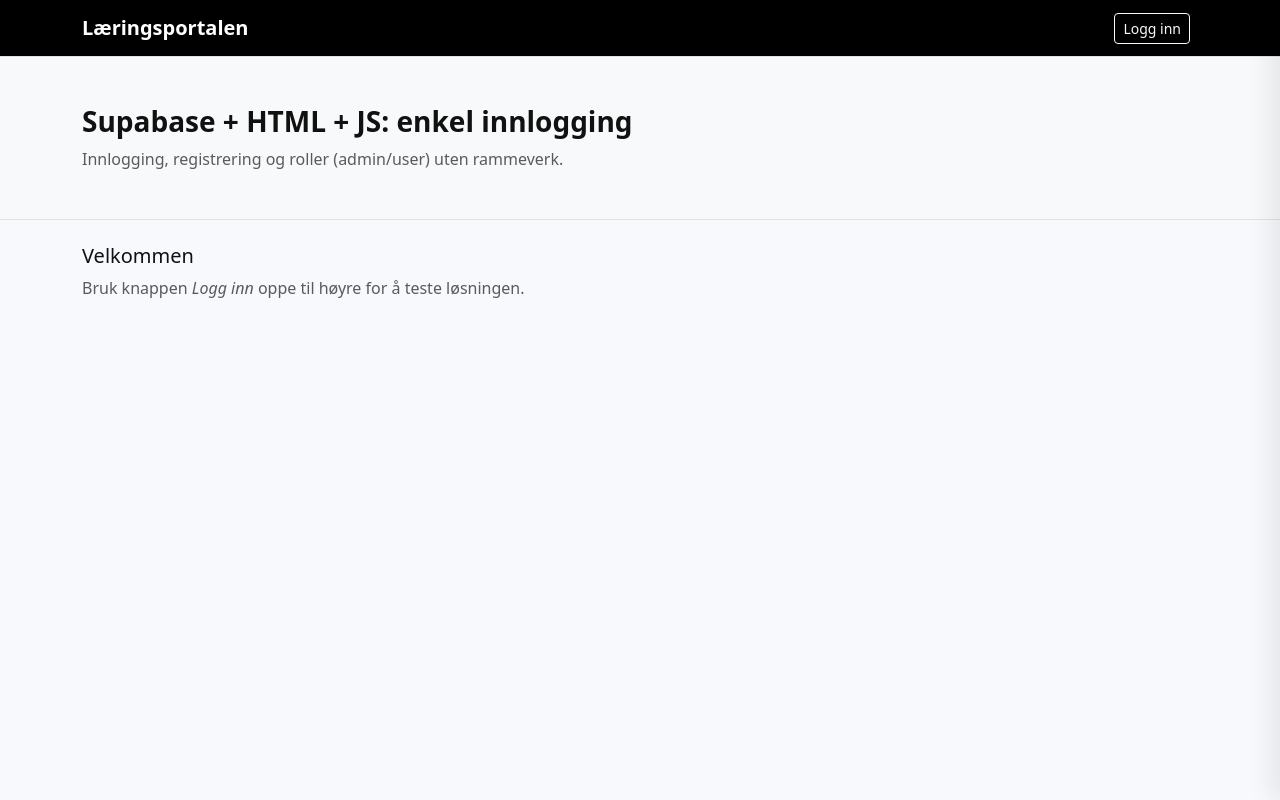
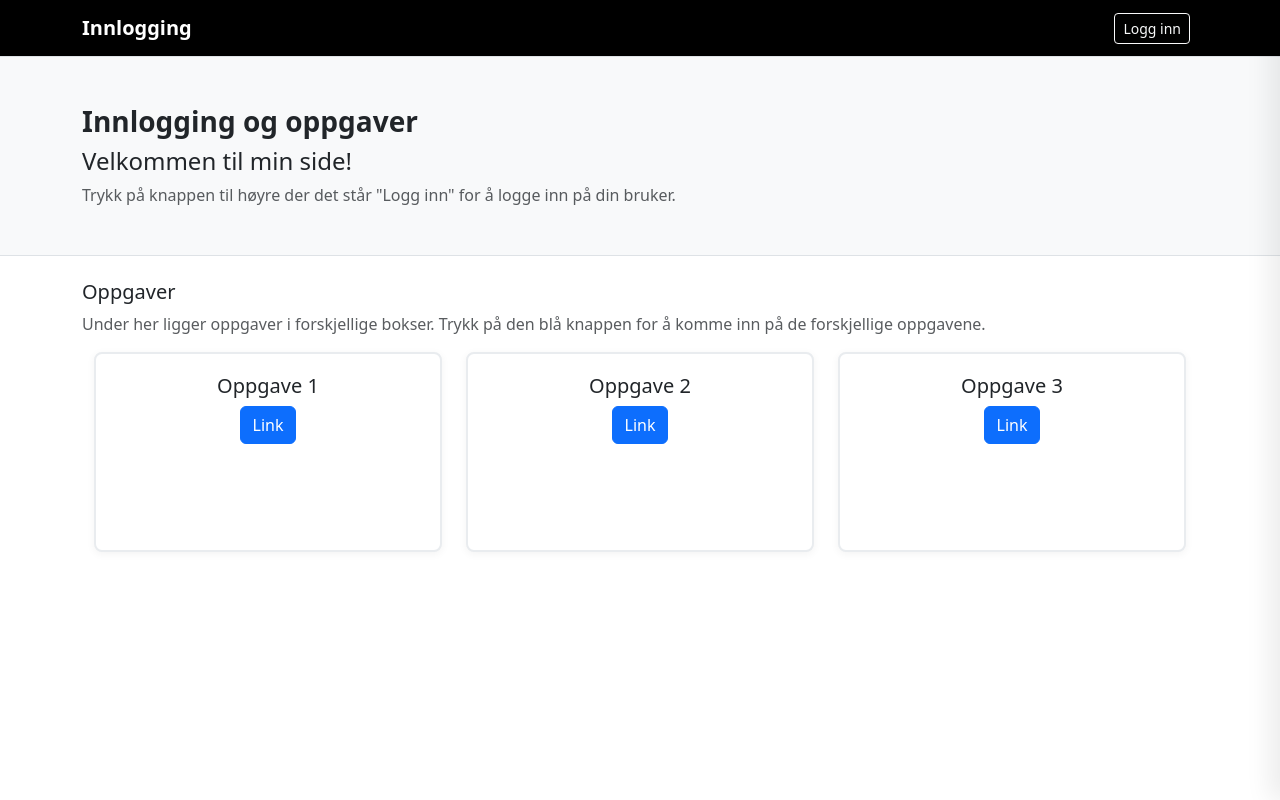
Before and after one commit to Kolstad08/kolstad08.github.io, a plain HTML site: page index.html in a window 1280 px wide. Drawn offline with nearby package versions, Linux system fonts and the light colour scheme; a script that the page names is missing.

Commit message:
Add files via upload
lagt til bokser med tekst

```diff
--- a/index.html
+++ b/index.html
@@ -9,6 +9,12 @@
       rel="stylesheet"
     />
     <link href="style.css" rel="stylesheet" />
+    <link
+      href="https://cdn.jsdelivr.net/npm/bootstrap@5.3.8/dist/css/bootstrap.min.css"
+      rel="stylesheet"
+      integrity="sha384-sRIl4kxILFvY47J16cr9ZwB07vP4J8+LH7qKQnuqkuIAvNWLzeN8tE5YBujZqJLB"
+      crossorigin="anonymous"
+    />
   </head>
 
   <body>
@@ -19,7 +25,7 @@
     >
       <div class="container d-flex justify-content-between align-items-center">
         <a class="navbar-brand fw-semibold text-white" href="index.html"
-          >Læringsportalen</a
+          >Innlogging</a
         >
         <div>
           <button id="authOpenBtn" class="btn btn-sm btn-outline-light">
@@ -33,18 +39,44 @@
     <!-- HERO -->
     <header class="py-5 bg-light border-bottom">
       <div class="container">
-        <h1 class="h3 fw-bold">Supabase + HTML + JS: enkel innlogging</h1>
+        <h1 class="h3 fw-bold">Innlogging og oppgaver</h1>
+        <h4>Velkommen til min side!</h4>
         <p class="text-muted mb-0">
-          Innlogging, registrering og roller (admin/user) uten rammeverk.
+          Trykk på knappen til høyre der det står "Logg inn" for å logge inn på
+          din bruker.
         </p>
       </div>
     </header>
 
     <main class="container py-4">
-      <h2 class="h5">Velkommen</h2>
+      <h2 class="h5">Oppgaver</h2>
       <p class="text-muted">
-        Bruk knappen <em>Logg inn</em> oppe til høyre for å teste løsningen.
+        Under her ligger oppgaver i forskjellige bokser. Trykk på den blå
+        knappen for å komme inn på de forskjellige oppgavene.
       </p>
+
+      <div class="container">
+        <div class="row g-4">
+          <div class="col-md-4">
+<div class="col">
+  <h5>Oppgave 1</h5>
+<a class="btn btn-primary" href="#" role="button">Link</a>
+</div>
+          </div>
+          <div class="col-md-4">
+<div class="col">
+  <h5>Oppgave 2</h5>
+<a class="btn btn-primary" href="#" role="button">Link</a>
+</div>
+          </div>
+          <div class="col-md-4">
+<div class="col">
+  <h5>Oppgave 3</h5>
+<a class="btn btn-primary" href="#" role="button">Link</a>
+</div>
+          </div>
+        </div>
+      </div>
     </main>
 
     <!-- INNLOGGINGSPANEL (skjult) -->
@@ -117,9 +149,7 @@
             <button class="btn btn-dark w-100 mb-2" type="submit">
               Opprett profil
             </button>
-            <div class="text-muted small">
-              Admin settes automatisk til e-posten du oppga i SQL-koden.
-            </div>
+            <div class="text-muted small"></div>
             <div id="signupMsg" class="text-muted small mt-2"></div>
           </form>
         </div>
@@ -134,7 +164,11 @@
         </div>
       </div>
     </aside>
-
+    <script
+      src="https://cdn.jsdelivr.net/npm/bootstrap@5.3.8/dist/js/bootstrap.bundle.min.js"
+      integrity="sha384-FKyoEForCGlyvwx9Hj09JcYn3nv7wiPVlz7YYwJrWVcXK/BmnVDxM+D2scQbITxI"
+      crossorigin="anonymous"
+    ></script>
     <script type="module" src="script.js"></script>
   </body>
 </html>
--- a/style.css
+++ b/style.css
@@ -8,6 +8,16 @@ body {
   background: #f7f9fc;
   color: #111;
   margin: 0;
+}
+/* Bokser */
+.col {
+  background-color: white;
+  height: 200px;
+  border: 2px solid #e9ecef;
+  border-radius: 8px;
+  padding: 20px;
+  box-shadow: 0 2px 8px rgba(0, 0, 0, 0.05);
+  text-align: center;
 }
 
 /* Auth-panel */
```
